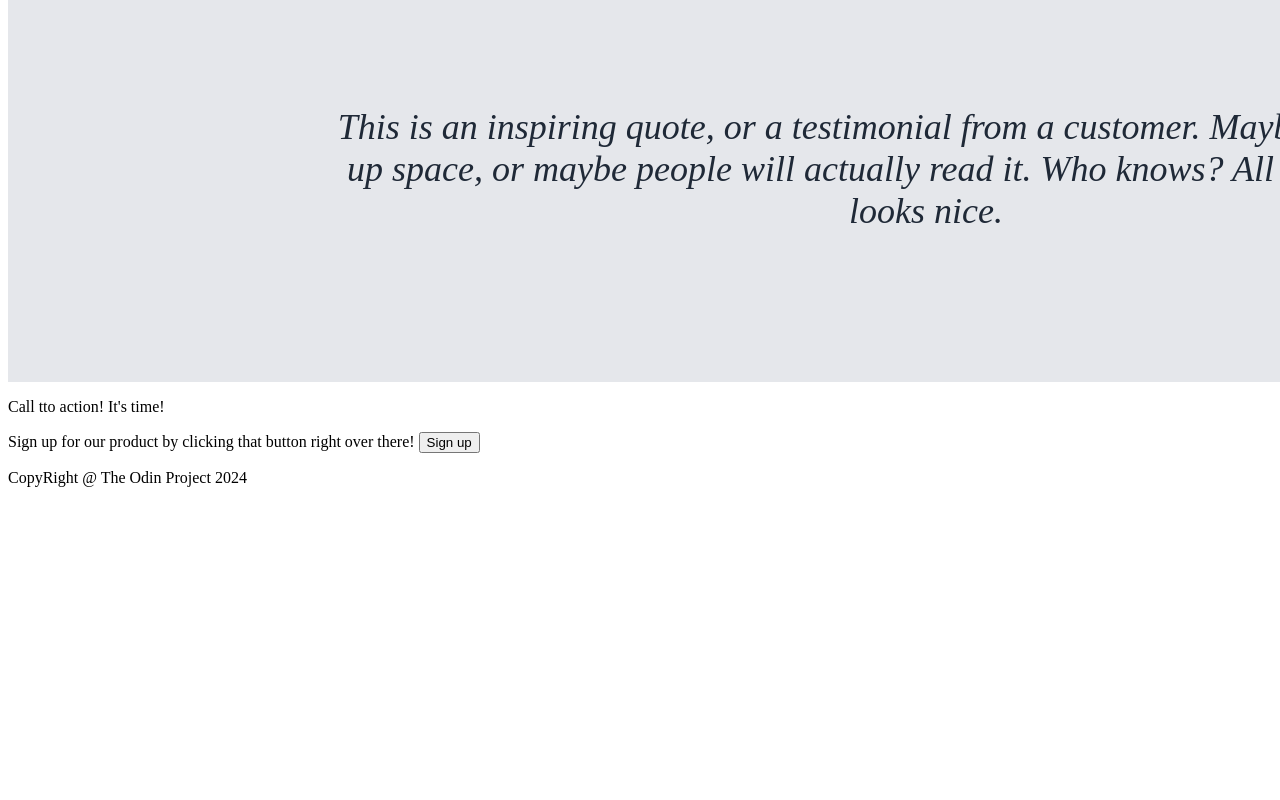
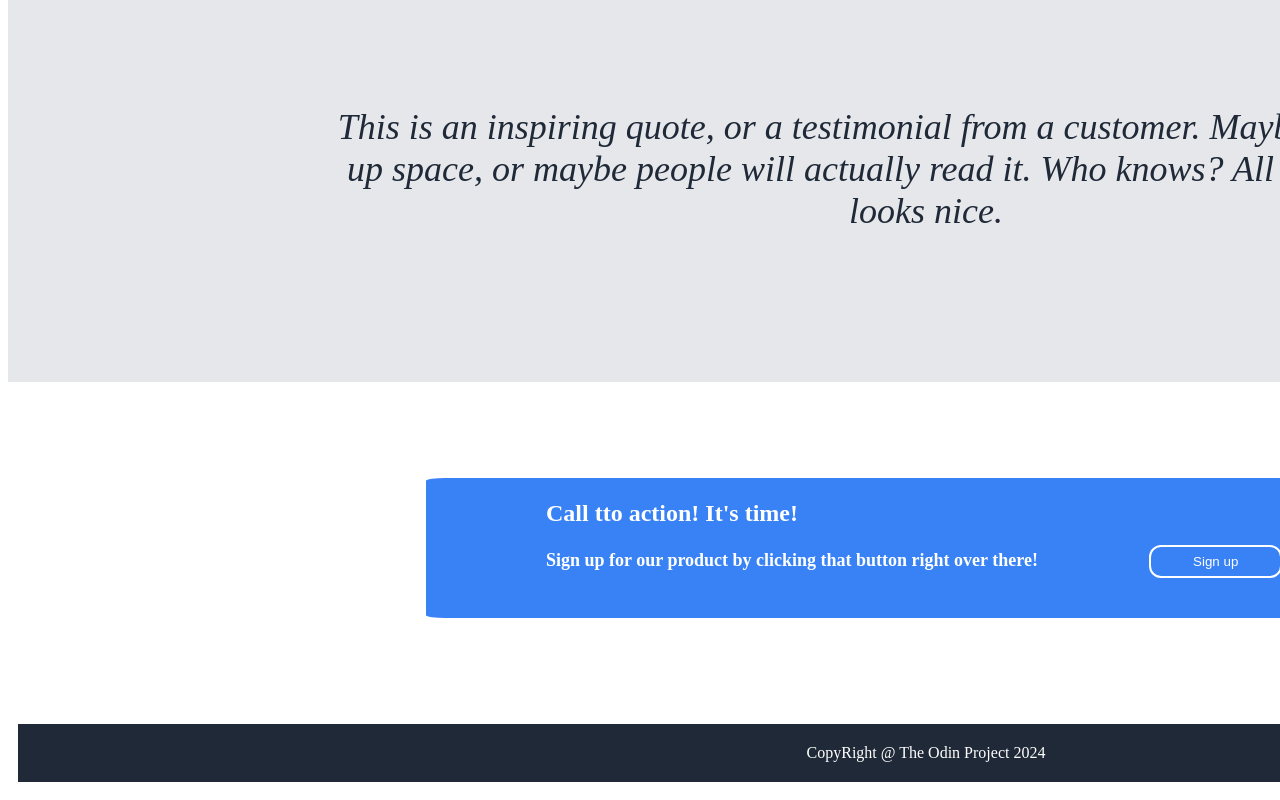
Before and after one commit to RobinHoodexe-ops/Landing-Page, a plain HTML site: page index.html in a window 1280 px wide. Shown: the part 1326-2126 px from the top of the page. Before the commit the page ends 1821 px from the top, so only its background shows below. Drawn offline with Linux system fonts and the light colour scheme.

Commit message:
Complete CSS for landing page

```diff
--- a/style.css
+++ b/style.css
@@ -42,35 +42,6 @@ body{
 .sectionTwo{
     margin-bottom: 125px;
 
-}
-
-.sectionThree{
-    display: flex;
-    flex-direction: column;
-    background-color: #E5E7EB;
-    color: #1F2937;
-    font-size: 36px;
-    font-weight: lighter;
-    font-style: italic;
-    text-align: center;
-
-    padding: 2em 2em;
-    justify-content: space-between;
-
-}
-
-.titleContainerThree{
-
-    display: flex;
-    margin: 0em 6em;
-    width: 35em;
-    justify-content: center;
-
-}
-
-.quote{
-    margin-left: 30em;
-    font-weight: 900;
 }
 
 
@@ -169,6 +140,89 @@ body{
     width: 195px;
 }
 
+.sectionThree{
+    display: flex;
+    flex-direction: column;
+    background-color: #E5E7EB;
+    color: #1F2937;
+    font-size: 36px;
+    font-weight: lighter;
+    font-style: italic;
+    text-align: center;
+
+    padding: 2em 2em;
+    justify-content: space-between;
+
+}
+
+.titleContainerThree{
+
+    display: flex;
+    margin: 0em 6em;
+    width: 35em;
+    justify-content: center;
+
+}
+
+.quote{
+    margin-left: 30em;
+    font-weight: 900;
+}
+
+
+.sectionFour{
+    display: flex;
+    flex-direction: column;
+    justify-content: center;
+    align-items: center;
+    margin: 3em 3em;
+    padding: 3em 1em;
+}
+
+.box{
+
+    display: flex;
+    justify-content: left;
+    align-items: center;
+    background-color: #3882F6;
+    border-radius: 2%;
+    width: 1000px;
+    height: 140px;
+
+}
+
+.action{
+
+    color: white;
+    font-size: 24px;
+    font-weight: bold;
+    padding-left: 120px;
+    margin: 0;
+}
+
+.signUp{
+    color: white;
+    font-size: 18px;
+    font-weight: bold;
+    padding-left: 120px;
+}
+.signUpBtn{
+    margin: 0 8em;
+    color: white;
+    background-color: #3882F6;
+    border: 2px solid white;
+    padding: .5em 1em;
+    width: 10em;
+    border-radius: 12px;
+}
+
+
+
 footer{
     display: flex;
+    justify-content: center;
+    color: white;
+    margin: 10px 10px;
+    padding: 20px 20px;
+    background-color: #1F2937;
 }
```
